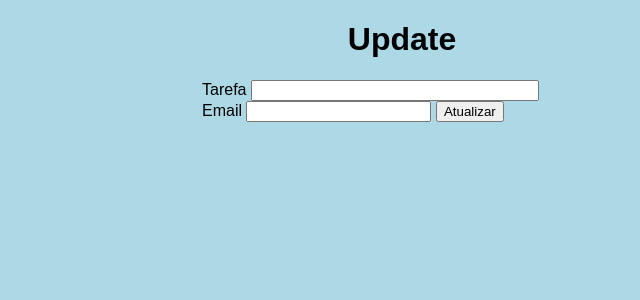
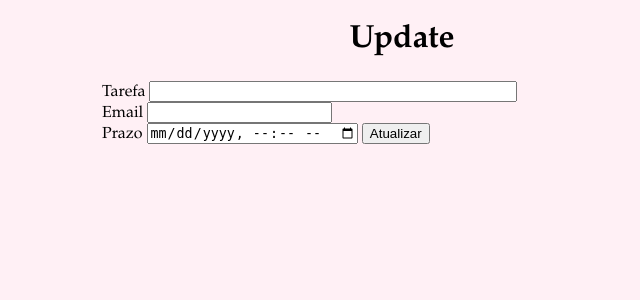
Before and after one commit to lfelipefolha/ProjetoFlaskLuizFelipeFolha, a Flask app: page /update/1 in a window 1280 px wide. Shown: the top 300 px of the page, without its empty margins (238-878 px from the left). Run offline with Flask 2, Linux system fonts and the light colour scheme; data comes from the database, SQL or seed files in the repository; both versions use the stored data as it was after the commit.

Commit message:
func email add and requeirements and data

```diff
--- a/app.py
+++ b/app.py
@@ -2,77 +2,89 @@ from flask import Flask , render_template , redirect , url_for , request
 from flask_sqlalchemy import SQLAlchemy
 from datetime import datetime
 from flask_mail import Mail, Message
-
-
-app = Flask ( __name__ )
-app.config [ 'SQLALCHEMY_DATABASE_URI' ] = 'sqlite:///testedb.db'
+import random
+app = Flask ( __name__ ) #inicia uma aplicação utilizando Flask
+app.config [ 'SQLALCHEMY_DATABASE_URI' ] = 'sqlite:///testedb.db' #configura a base de dados
 db = SQLAlchemy ( app )
 
+#nessa etapa é feita a configuração para enviar emails através da aplicação
 mail= Mail(app)
 app.config['MAIL_SERVER']='smtp.gmail.com'
 app.config['MAIL_PORT'] = 465
-app.config['MAIL_USERNAME'] = 'folhaflaskapp@gmail.com'
+app.config['MAIL_USERNAME'] = 'folhaflaskapp@gmail.com' #email utilizado para o propósito
 app.config['MAIL_PASSWORD'] = 'batata21'
 app.config['MAIL_USE_TLS'] = False
 app.config['MAIL_USE_SSL'] = True
 mail = Mail(app)
 
 
+#cria a base de dados da aplicação
 @app.before_first_request
 def create_table() :
     db.create_all ()
 
+#aqui é feita a modelagem do banco de dados
 class Todo ( db.Model ) :
     id = db.Column ( db.Integer , primary_key=True )
     content = db.Column ( db.String ( 200 ) , nullable=False )
     completed = db.Column ( db.Integer , default=0 )
     email = db.Column (db.String (200), nullable=False)
     date_created = db.Column ( db.DateTime , default=datetime.utcnow )
+    prazo = db.Column( db.String, nullable=False )
 
     def __repr__(self) :
         return '<Task %r>' % self.id
 
 
+#define a rota inicial e cria a função principal da app
 @app.route ( '/' , methods=[ 'POST' , 'GET' ] )
 def index() :
-
+    #faz a requisão dos dados do formulário
     if request.method == 'POST' :
         task_content = request.form [ 'content' ]
         task_email = request.form [ 'email' ]
-        new_task = Todo ( content=task_content, email=task_email )
+        prazo = request.form [ 'prazo' ]
+        new_task = Todo ( content=task_content, email=task_email, prazo = prazo )
 
+        #add os dados no banco de dados
         try :
             db.session.add ( new_task )
             db.session.commit ()
             return redirect ( '/' )
         except :
             return 'Problema ao add tarefa'
-
+    #devolve os dados já obtidos na tela principal
     else :
 
         dados = Todo.query.order_by ( Todo.date_created ).all ()
 
         return render_template ('index.html', dados = dados)
 
-
+#função para deletar os dados que foram add
 @app.route ( '/delete/<int:id>' )
 def delete(id) :
+    #solicita através do id de cada dado, caso não exista é retornado um código de erro
     task_to_delete = Todo.query.get_or_404 ( id )
 
+    #apaga os dados obtidos
     try :
         db.session.delete ( task_to_delete )
         db.session.commit ()
         return redirect ( '/' )
 
+    #retorna uma exceção caso ocorra algum erro
     except :
         return 'There was a problem deleting that task'
 
+#funcao responsável por atualizar os dados
 @app.route('/update/<int:id>', methods=['GET', 'POST'])
 def update(id):
     task = Todo.query.get_or_404(id)
 
     if request.method == 'POST':
         task.content = request.form['content']
+        task.email = request.form [ 'email' ]
+        task.prazo = request.form [ 'prazo' ]
 
         try:
             db.session.commit()
@@ -82,19 +94,33 @@ def update(id):
     else:
         return render_template('update.html', task = task )
 
-
+#função utilizada para enviar os emails
 @app.route("/sendmail/<int:id>")
 def sendmail(id):
+        lista =["Se não houver vento, reme.",
+            "Não limite seus desafios. Desafie seus limites.",
+            "Minha missão na vida não é apenas sobreviver, mas prosperar.",
+            "O que você procura está procurando você.",
+            "Uma meta é um sonho com um prazo.",
+            "Tente mover o mundo - o primeiro passo será mover a si mesmo.",
+            "Disciplina é a ponte entre metas e realizações.",
+            "Sorte é o que acontece quando a preparação encontra a oportunidade.",
+            "Eu faço da dificuldade a minha motivação. A volta por cima vem na continuação."]
+        frase = random.choice(lista)
+        #através da id são obtidos os dados de tarefa e endereço de email
         task_to_send = Todo.query.filter_by ( id = id ).first ()
-        recipients = task_to_send.email
-        body = task_to_send.content
+        recipients = task_to_send.email #destinatário
+        body = (str(task_to_send.content) + "\nFrase do dia: " +  str(frase))  #tarefa
+
+        #aqui é realizada a definição do email a ser enviado
         msg = Message(subject="Projeto de organização de tarefas",
                       sender='folhaflaskapp@gmail.com',
                       recipients=[recipients], # replace with your email for testing
-                      body=body)
-        mail.send(msg)
+                      body= str(body))
+
+        mail.send(msg) #função que envia o email
+
         return render_template('sendmail.html')
-
 
 
 
--- a/static/css/main.css
+++ b/static/css/main.css
@@ -1,16 +1,16 @@
 body, html {
     margin: 0;
-    font-family: sans-serif;
-    background-color: lightblue;
+    font-family: "Palatino Linotype";
+    background-color: lavenderblush;
 }
 
 .content {
     margin: 0 auto;
-    width: 400px;
+    width: 600px;
 }
 
 table, td, th {
-    border: 1px solid #aaa;
+    border: 2px solid #aaa;
 }
 
 table {
@@ -19,7 +19,7 @@ table {
 }
 
 th {
-    height: 30px;
+    height: 50px;
 }
 
 td {
@@ -32,5 +32,5 @@ td {
 }
 
 #content {
-    width: 70%;
+    width: 60%;
 }
--- a/templates/update.html
+++ b/templates/update.html
@@ -14,7 +14,10 @@
             <input type="text" name="content" id="content">
             <br>
             <span>Email</span>
-             <input type="email" name="email" id="email">
+            <input type="email" name="email" id="email">
+            <br>
+            <span>Prazo</span>
+            <input type="datetime-local" name= "prazo">
             <input type="submit" style="align-content: center" value="Atualizar">
     </form>
 </div>
```
Also changed, not shown: templates/index.html (+7 -2 lines), Readme.md (added), testedb.db.
